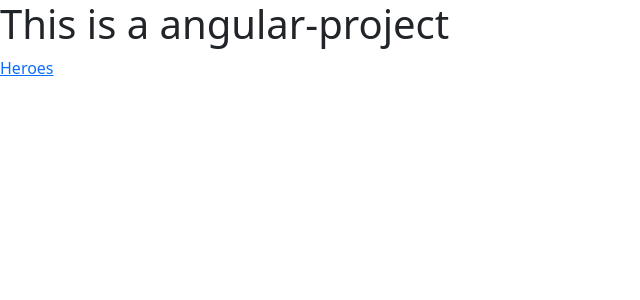
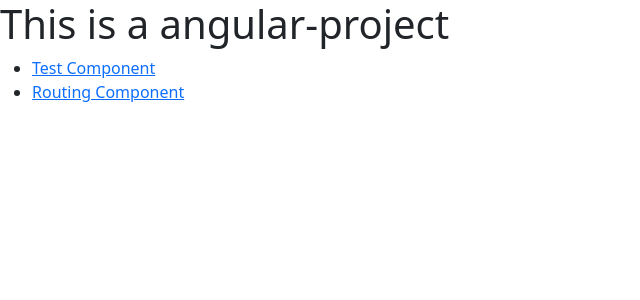
Before and after one commit to jagadhis/angular-project, an Angular app: page / in a window 1280 px wide. Shown: the top 300 px of the page, without its empty margins (0-640 px from the left). Built offline with nearby package versions, Linux system fonts and the light colour scheme.

Commit message:
Added Routes

```diff
--- a/src/app/app.component.html
+++ b/src/app/app.component.html
@@ -1,7 +1,10 @@
 <div>
     <h1>This is a {{title}}</h1>
     <nav>
-        <a routerLink="/app-todos">Heroes</a>
+        <ul>
+            <li><a routerLink="/app-todos" routerLinkActive="active" ariaCurrentWhenActive="page">Test Component</a></li>
+            <li><a routerLink="/app-routing" routerLinkActive="active" ariaCurrentWhenActive="page">Routing Component</a></li>
+            </ul>
       </nav>
     <router-outlet></router-outlet>
 
```
